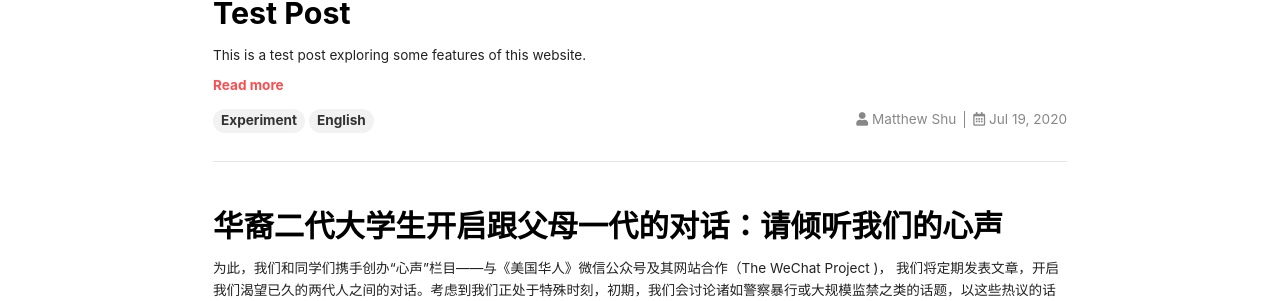
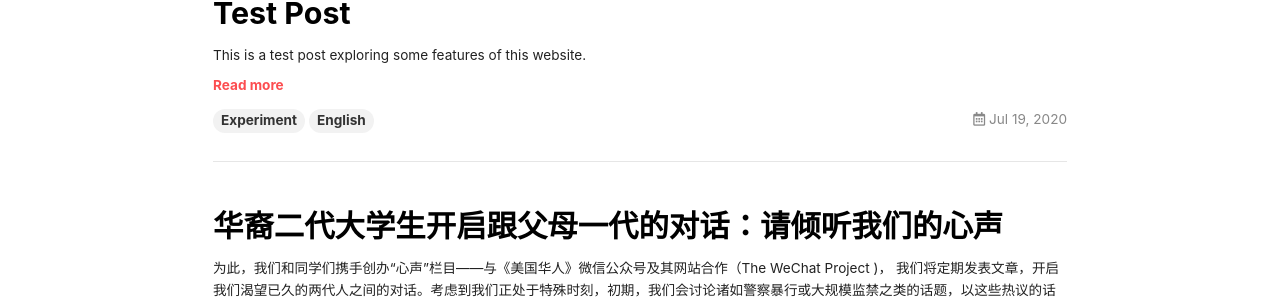
Before and after one commit to thewechatproject/thewechatproject.github.io, a Jekyll site: the page built from index.html, in a window 1280 px wide. Shown: the part 404-705 px from the top of the page. Built offline with Jekyll 4.4.1, drawn with Linux system fonts in a browser that asks for light colours; nearby versions of some CDN libraries; a script that is not in the unit is left out; the list of posts is cut into pages by our own code.

Commit message:
remove authors

```diff
--- a/_posts/2020-07-19-test-post.markdown
+++ b/_posts/2020-07-19-test-post.markdown
@@ -5,7 +5,6 @@ date:   2020-07-19 11:00:00
 categories: Test
 tags: [Experiment, English]
 key: post-test-post-en
-author: Matthew Shu
 excerpt: This is a test post exploring some features of this website.
 ---
 
```
